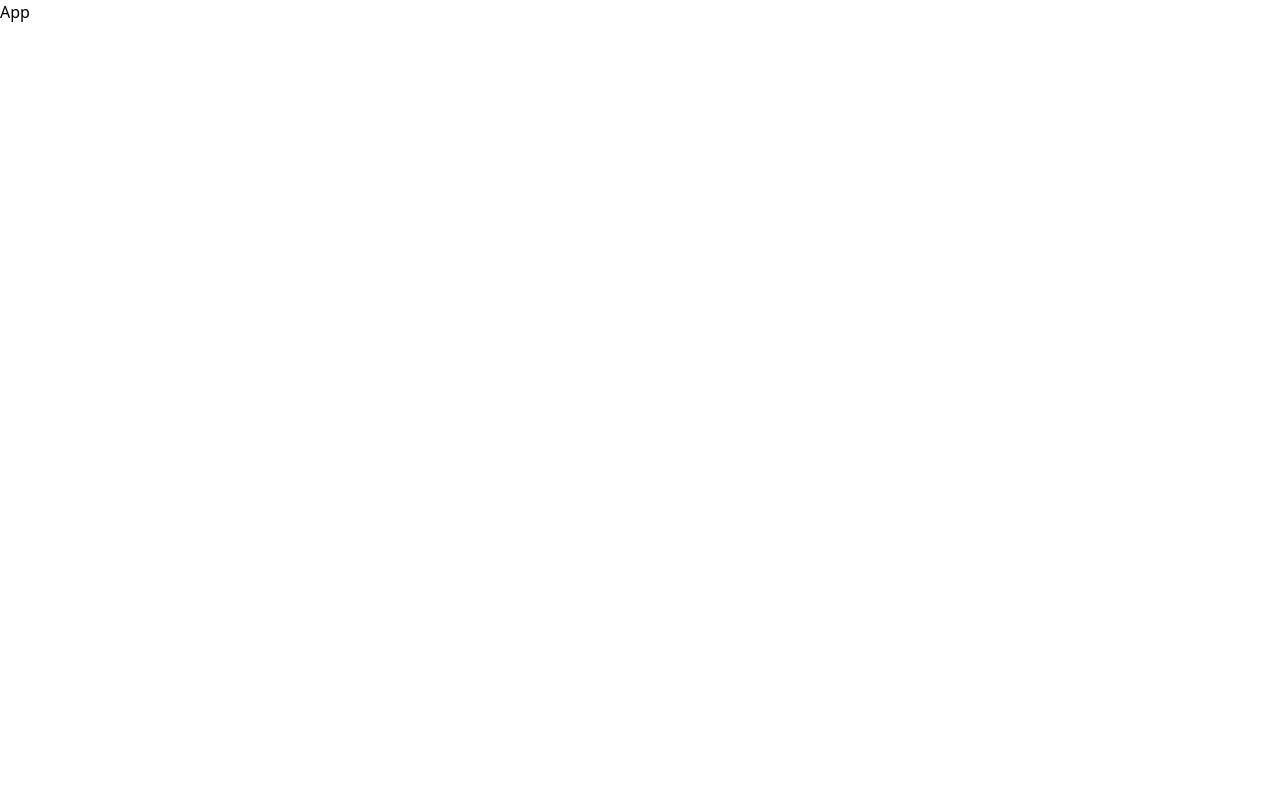
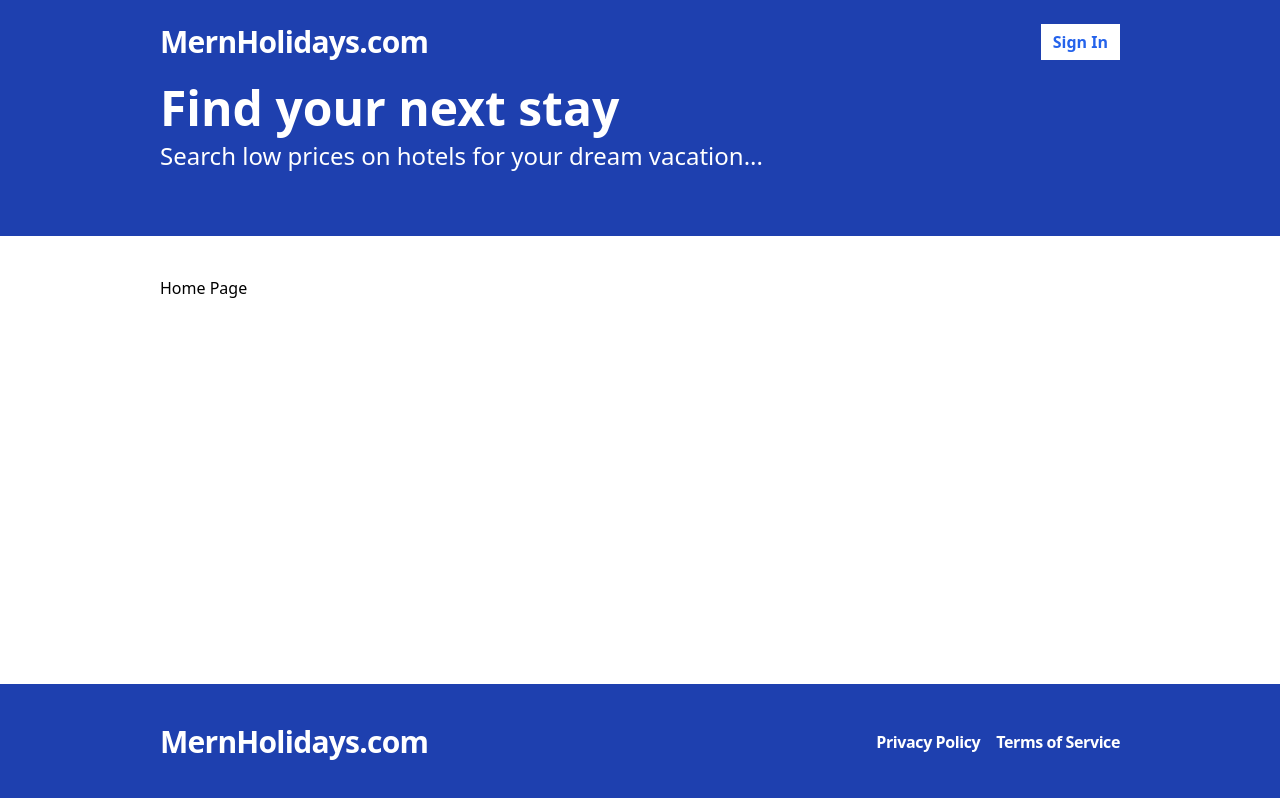
Before and after one commit to vikalp-tomer/mern-booking-app-2, a React (Vite) app in the folder frontend/: page / in a window 1280 px wide. Built offline with nearby package versions, Linux system fonts and the light colour scheme.

Commit message:
added layout, header and footer component

```diff
--- a/frontend/package.json
+++ b/frontend/package.json
@@ -11,7 +11,8 @@
   },
   "dependencies": {
     "react": "^18.3.1",
-    "react-dom": "^18.3.1"
+    "react-dom": "^18.3.1",
+    "react-router-dom": "^6.24.1"
   },
   "devDependencies": {
     "@types/react": "^18.3.3",
--- a/frontend/src/App.tsx
+++ b/frontend/src/App.tsx
@@ -1,3 +1,22 @@
-export default function App() {
-  return <div>App</div>;
-}
+import { Route, BrowserRouter as Router, Routes } from "react-router-dom";
+import Layout from "./layouts/Layout";
+
+const App = () => {
+  return (
+    <Router>
+      <Routes>
+        <Route
+          path="/"
+          element={
+            <Layout>
+              <p>Home Page</p>
+            </Layout>
+          }
+        />
+        <Route path="/search" element={<Layout>Search Page</Layout>} />
+      </Routes>
+    </Router>
+  );
+};
+
+export default App;
--- /dev/null
+++ b/frontend/src/components/Footer.tsx
@@ -0,0 +1,15 @@
+const Footer = () => {
+  return (
+    <div className="bg-blue-800 py-10">
+      <div className="container mx-auto flex justify-between items-center">
+        <span className="text-3xl text-white font-bold tracking-tight">MernHolidays.com</span>
+        <span className="text-white font-bold tracking-tight flex gap-4">
+          <p className="cursor-pointer">Privacy Policy</p>
+          <p className="cursor-pointer">Terms of Service</p>
+        </span>
+      </div>
+    </div>
+  );
+};
+
+export default Footer;
--- /dev/null
+++ b/frontend/src/components/Header.tsx
@@ -0,0 +1,23 @@
+import { Link } from "react-router-dom";
+
+const Header = () => {
+  return (
+    <div className="bg-blue-800 py-6">
+      <div className="container mx-auto flex justify-between">
+        <span className="text-3xl text-white font-bold tracking-tight">
+          <Link to={"/"}>MernHolidays.com</Link>
+        </span>
+        <span className="flex space-x-2">
+          <Link
+            to={"/sign-in"}
+            className="flex bg-white items-center text-blue-600 px-3 font-bold hover:bg-gray-100 hover:text-green-500"
+          >
+            Sign In
+          </Link>
+        </span>
+      </div>
+    </div>
+  );
+};
+
+export default Header;
--- /dev/null
+++ b/frontend/src/components/Hero.tsx
@@ -0,0 +1,14 @@
+const Hero = () => {
+  return (
+    <div className="bg-blue-800 pb-16 ">
+      <div className="container mx-auto flex flex-col gap-2">
+        <h1 className="text-5xl text-white font-bold">Find your next stay</h1>
+        <p className="text-2xl text-white">
+          Search low prices on hotels for your dream vacation...
+        </p>
+      </div>
+    </div>
+  );
+};
+
+export default Hero;
--- /dev/null
+++ b/frontend/src/layouts/Layout.tsx
@@ -0,0 +1,20 @@
+import Footer from "../components/Footer";
+import Header from "../components/Header";
+import Hero from "../components/Hero";
+
+interface Props {
+  children: React.ReactNode;
+}
+
+const Layout = ({ children }: Props) => {
+  return (
+    <div className="flex flex-col min-h-screen">
+      <Header />
+      <Hero />
+      <div className="container mx-auto py-10 flex-1">{children}</div>
+      <Footer />
+    </div>
+  );
+};
+
+export default Layout;
--- a/frontend/tailwind.config.js
+++ b/frontend/tailwind.config.js
@@ -3,6 +3,9 @@
   content: ["./index.html", "./src/**/*.{js,ts,jsx,tsx}"],
   theme: {
     extend: {},
+    container: {
+      padding: "10rem",
+    },
   },
   plugins: [],
 };
```
Also changed, not shown: 1 other file (tests, documents, lock files or other folders).
